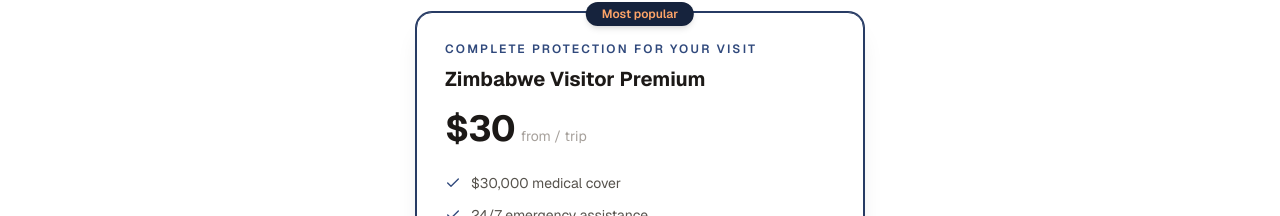
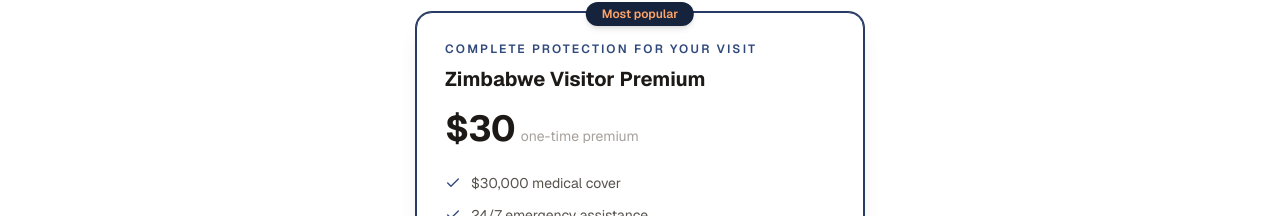
Before and after one commit to Munyah17/ZimVisitorsInsuranceGateway, a Next.js app: page / in a window 1280 px wide. Shown: the part 1797-2013 px from the top of the page. Built offline with nearby package versions, Linux system fonts and the light colour scheme.

Commit message:
Clarify $30 is a one-time premium, not a subscription

```diff
--- a/app/page.tsx
+++ b/app/page.tsx
@@ -210,7 +210,7 @@ export default function LandingPage() {
                       <span className="text-4xl font-bold tracking-tight text-stone-900">
                         {formatUSD(p.basePriceUsd)}
                       </span>
-                      <span className="text-sm text-stone-400">from / trip</span>
+                      <span className="text-sm text-stone-400">one-time premium</span>
                     </div>
                     <ul className="mt-6 flex-1 space-y-3">
                       {p.features.map((f) => (
```
